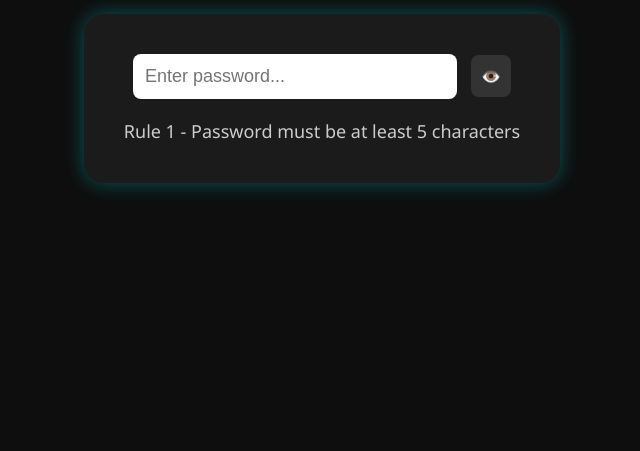
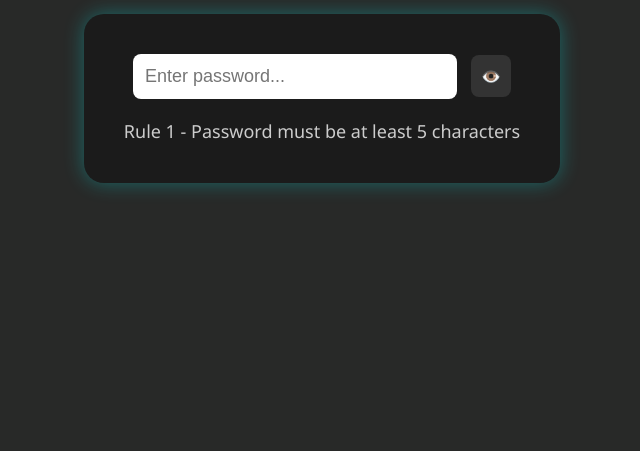
Before and after one commit to santoshbehera01/First-project, a plain HTML site: page index.html in a window 1280 px wide. Shown: the part 349-800 px from the top of the page, without its empty margins (318-958 px from the left). Drawn offline with Linux system fonts and the light colour scheme.

Commit message:
Name Change

```diff
--- a/index.html
+++ b/index.html
@@ -3,10 +3,10 @@
 <head>
   <meta charset="UTF-8">
   <meta name="viewport" content="width=device-width, initial-scale=1.0">
-  <title>The World's Strongest Password</title>
+  <title>The World's Strongest Password....</title>
   <style>
     body {
-      background: #0e0e0e;
+      background: #282928;
       color: white;
       font-family: 'Segoe UI', sans-serif;
       display: flex;
```
